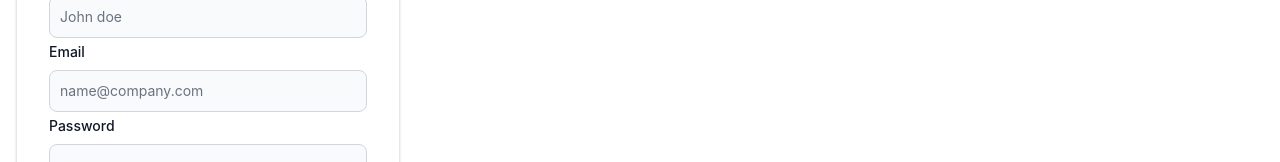
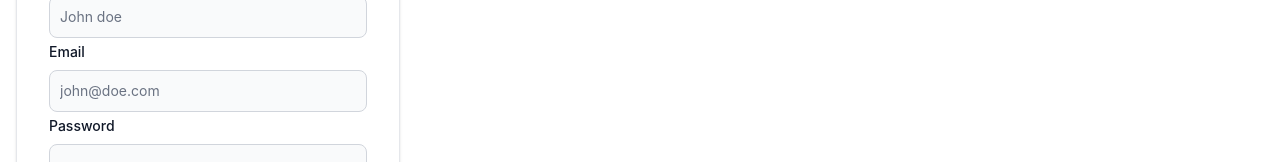
Before and after one commit to ramsharan0230/shift-front, a Nuxt app: page /auth/register in a window 1280 px wide. Shown: the part 185-347 px from the top of the page. Built offline with nearby package versions, Linux system fonts and the light colour scheme; no server answers.

Commit message:
placeholder for email changed

```diff
--- a/pages/auth/register.vue
+++ b/pages/auth/register.vue
@@ -110,7 +110,7 @@ definePageMeta({
             id="email"
             v-model="email"
             class="bg-gray-50 border border-gray-300 text-gray-900 text-sm rounded-lg focus:ring-blue-500 focus:border-blue-500 block w-full p-2.5 dark:bg-gray-600 dark:border-gray-500 dark:placeholder-gray-400 dark:text-white"
-            placeholder="name@company.com"
+            placeholder="john@doe.com"
             required
           />
         </div>
```
